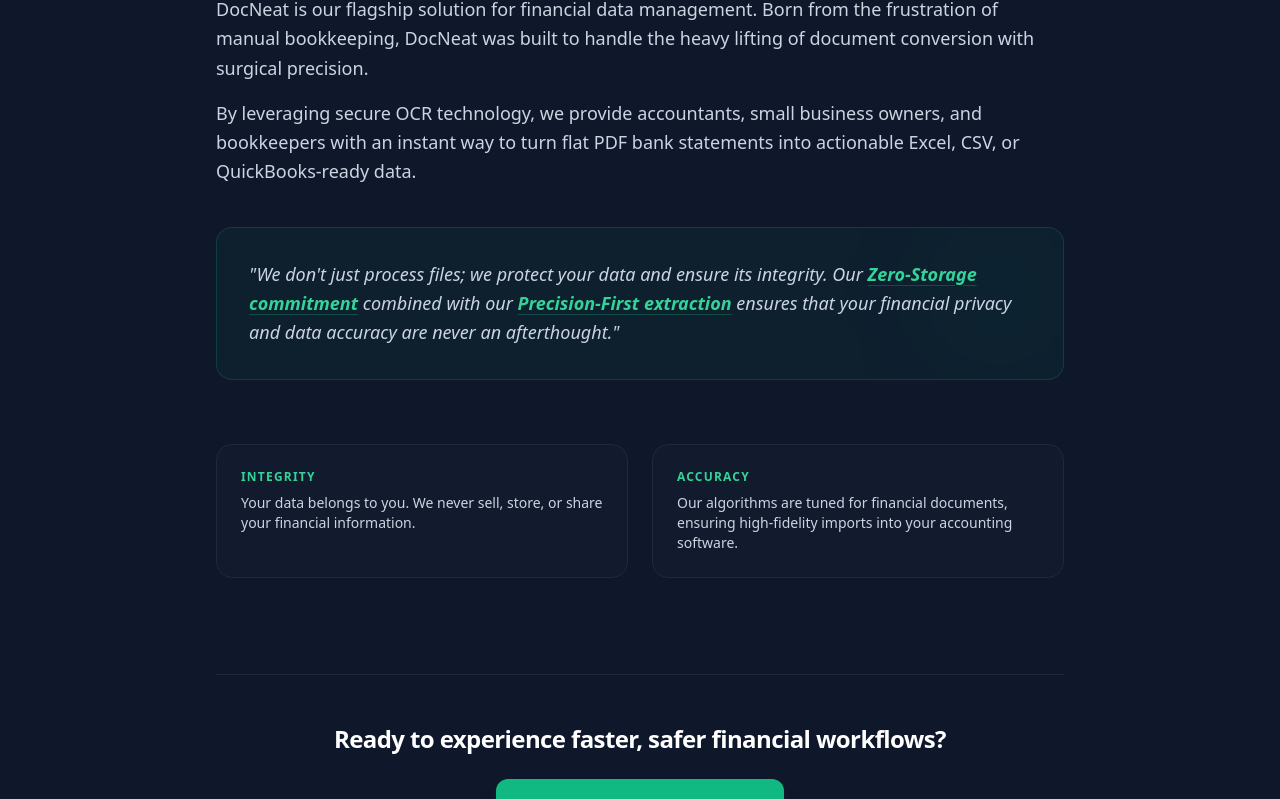
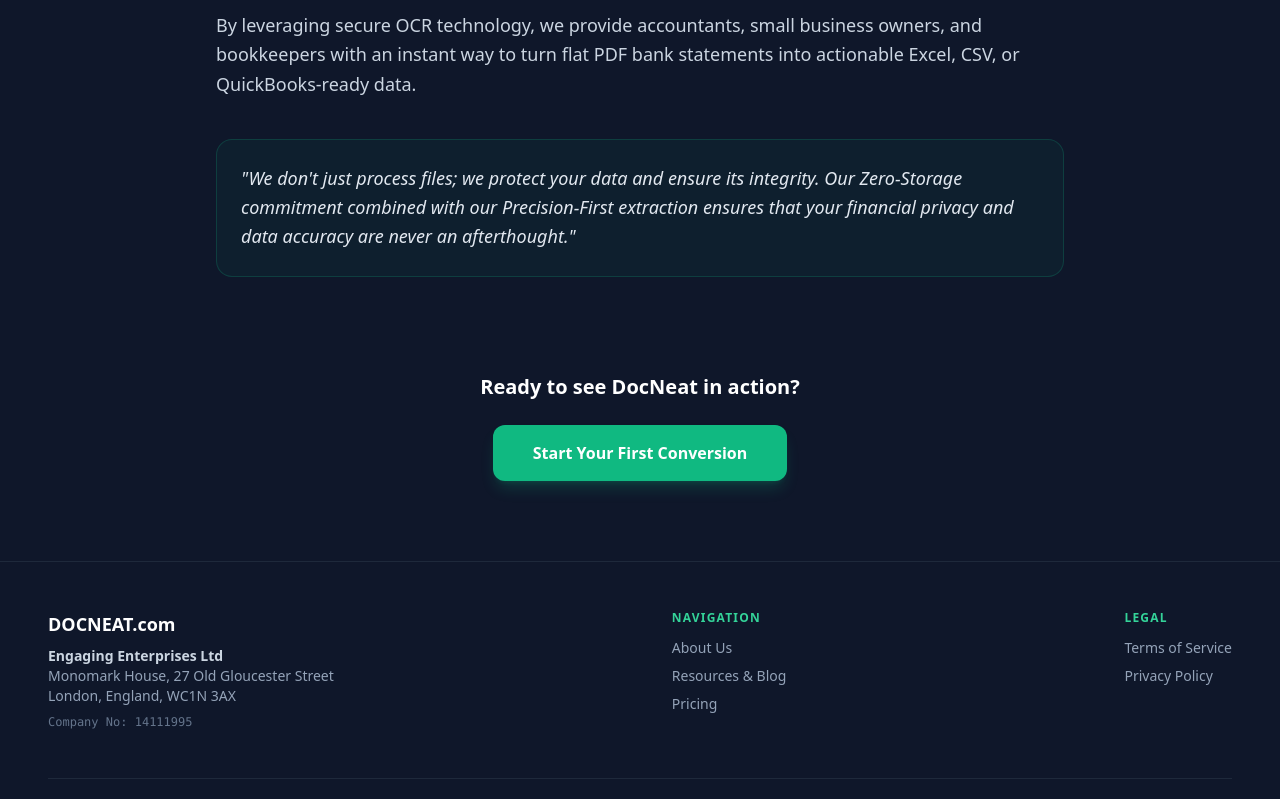
Before and after one commit to timarmstead/docneat-frontend, a Next.js app: page /about in a window 1280 px wide. Shown: the part 1003-1802 px from the top of the page. Built offline with nearby package versions, Linux system fonts and the light colour scheme.

Commit message:
Update page.tsx

```diff
--- a/app/about/page.tsx
+++ b/app/about/page.tsx
@@ -23,7 +23,7 @@ export default function AboutPage() {
 
         {/* Corporate Identity Section */}
         <section className="space-y-8 text-lg leading-relaxed">
-          <div className="bg-slate-800/40 border border-slate-800 p-8 rounded-3xl shadow-xl shadow-black/20">
+          <div className="bg-slate-800/40 border border-slate-800 p-8 rounded-3xl">
             <h2 className="text-2xl font-bold text-white mb-4">Our Roots</h2>
             <p>
               <strong className="text-white">Engaging Enterprises Ltd</strong> is a technology and marketing company established in 2023. Since our inception, we have been dedicated to bridging the gap between complex technology and user-friendly business solutions.
@@ -32,7 +32,7 @@ export default function AboutPage() {
 
           <h2 className="text-2xl font-bold text-white mt-12 mb-4">Our Mission</h2>
           <p>
-            We strive to deliver customer-focused SaaS (Software as a Service) products that solve real-world problems. We believe that professional software shouldn't be difficult to use, nor should it compromise on security or precision.
+            We strive to deliver customer focused saas products etc etc and then mention DocNeat specifically.
           </p>
           <p>
             Whether it is streamlining marketing workflows or automating data entry, our goal is to provide high-performance tools that allow our users to focus on what matters most: <span className="text-white font-medium">growth</span>.
@@ -46,46 +46,26 @@ export default function AboutPage() {
               About <span className="text-emerald-400">DOCNEAT.com</span>
             </h2>
             <p>
-              DocNeat is our flagship solution for financial data management. Born from the frustration of manual bookkeeping, DocNeat was built to handle the heavy lifting of document conversion with surgical precision.
+              DocNeat is our flagship solution for financial data management. Born from the frustration of manual bookkeeping, DocNeat was built to handle the heavy lifting of document conversion.
             </p>
             <p className="mt-4">
               By leveraging secure OCR technology, we provide accountants, small business owners, and bookkeepers with an instant way to turn flat PDF bank statements into actionable Excel, CSV, or QuickBooks-ready data.
             </p>
 
-            {/* Accuracy & Privacy Quote */}
-            <div className="mt-10 p-8 bg-emerald-500/5 border border-emerald-500/20 rounded-2xl italic relative overflow-hidden">
-              <div className="relative z-10">
-                "We don't just process files; we protect your data and ensure its integrity. Our <span className="text-emerald-400 font-semibold underline underline-offset-4 decoration-emerald-500/30">Zero-Storage commitment</span> combined with our <span className="text-emerald-400 font-semibold underline underline-offset-4 decoration-emerald-500/30">Precision-First extraction</span> ensures that your financial privacy and data accuracy are never an afterthought."
-              </div>
-              {/* Subtle background glow for the quote */}
-              <div className="absolute top-0 right-0 w-32 h-32 bg-emerald-500/5 blur-3xl rounded-full"></div>
+            <div className="mt-10 p-6 bg-emerald-500/5 border border-emerald-500/20 rounded-2xl italic text-slate-200">
+              "We don't just process files; we protect your data and ensure its integrity. Our Zero-Storage commitment combined with our Precision-First extraction ensures that your financial privacy and data accuracy are never an afterthought."
             </div>
           </div>
         </section>
 
-        {/* Core Values / Stats Section */}
-        <div className="grid grid-cols-1 md:grid-cols-2 gap-6 mt-16">
-          <div className="p-6 bg-slate-800/20 border border-slate-800 rounded-2xl">
-            <h4 className="text-emerald-400 font-bold mb-2 uppercase tracking-widest text-xs">Integrity</h4>
-            <p className="text-sm">Your data belongs to you. We never sell, store, or share your financial information.</p>
-          </div>
-          <div className="p-6 bg-slate-800/20 border border-slate-800 rounded-2xl">
-            <h4 className="text-emerald-400 font-bold mb-2 uppercase tracking-widest text-xs">Accuracy</h4>
-            <p className="text-sm">Our algorithms are tuned for financial documents, ensuring high-fidelity imports into your accounting software.</p>
-          </div>
-        </div>
-
-        {/* CTA Section */}
-        <section className="mt-24 text-center py-12 border-t border-slate-800">
-          <h3 className="text-white text-2xl font-bold mb-6 tracking-tight text-balance">
-            Ready to experience faster, safer financial workflows?
-          </h3>
+        {/* CTA Section - Reverted to your original text */}
+        <section className="mt-24 text-center">
+          <h3 className="text-white text-xl font-bold mb-6">Ready to see DocNeat in action?</h3>
           <Link
             href="/"
-            className="inline-flex items-center justify-center bg-emerald-500 hover:bg-emerald-600 active:scale-95 text-white font-bold py-4 px-12 rounded-xl transition-all shadow-lg shadow-emerald-500/20 group"
+            className="inline-flex items-center justify-center bg-emerald-500 hover:bg-emerald-600 active:scale-95 text-white font-bold py-4 px-10 rounded-xl transition-all shadow-lg shadow-emerald-500/20"
           >
-            Go to DocNeat Home
-            <span className="ml-2 group-hover:translate-x-1 transition-transform">→</span>
+            Start Your First Conversion
           </Link>
         </section>
 
```
